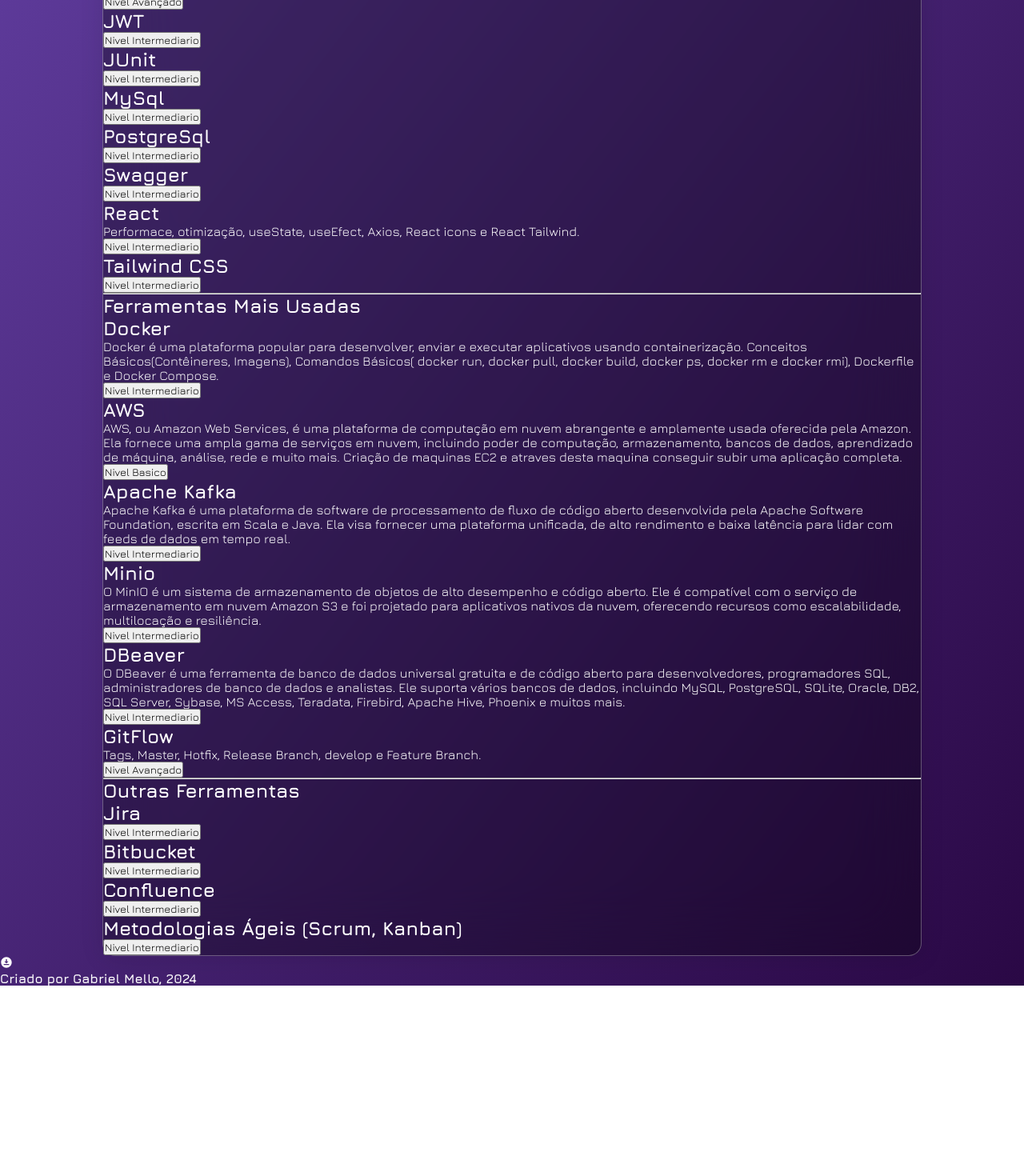
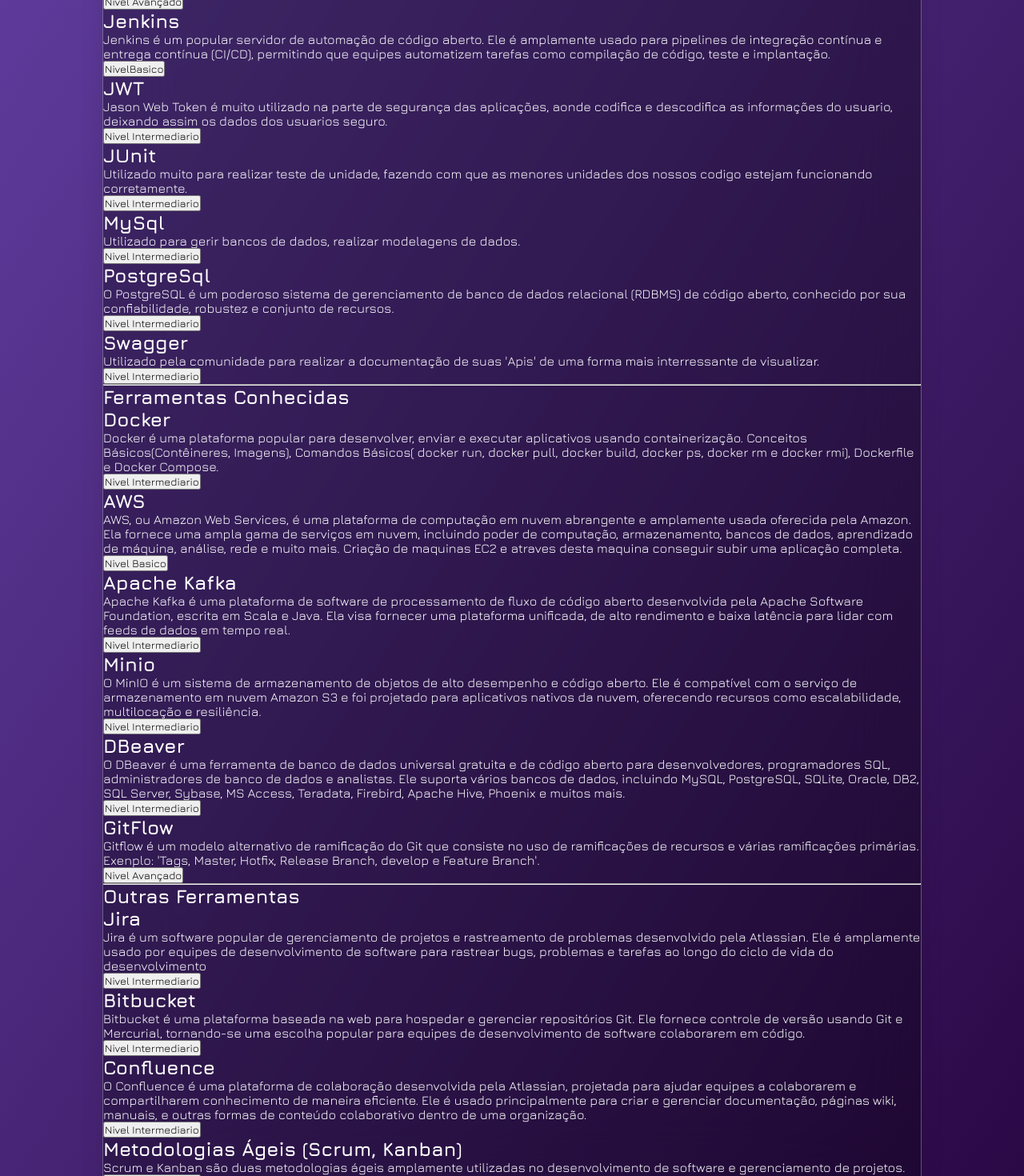
Before and after one commit to GabrielDeMirandaMello/my-portifolio, a React (Create React App) app: page / in a window 1280 px wide. Shown: the part 420-1890 px from the top of the page at 80% size. Before the commit the page ends 1652 px from the top, so only its background shows below. Built offline with nearby package versions, Linux system fonts and the light colour scheme.

Commit message:
home finalizada

```diff
--- a/src/pages/Home/home.jsx
+++ b/src/pages/Home/home.jsx
@@ -25,38 +25,33 @@
             levelOfExperience: "Nivel Avançado"
         },
         {
+            title: "Jenkins",
+            description: "Jenkins é um popular servidor de automação de código aberto. Ele é amplamente usado para pipelines de integração contínua e entrega contínua (CI/CD), permitindo que equipes automatizem tarefas como compilação de código, teste e implantação.",
+            levelOfExperience: "NivelBasico"
+        },
+        {
             title: "JWT",
-            description: "",
+            description: "Jason Web Token é muito utilizado na parte de segurança das aplicações, aonde codifica e descodifica as informações do usuario, deixando assim os dados dos usuarios seguro.",
             levelOfExperience: "Nivel Intermediario"
         },
         {
             title: "JUnit",
-            description: "",
+            description: "Utilizado muito para realizar teste de unidade, fazendo com que as menores unidades dos nossos codigo estejam funcionando corretamente.",
             levelOfExperience: "Nivel Intermediario"
         },
         {
             title: "MySql",
-            description: "",
+            description: "Utilizado para gerir bancos de dados, realizar modelagens de dados.",
             levelOfExperience: "Nivel Intermediario"
         },
         {
             title: "PostgreSql",
-            description: "",
+            description: "O PostgreSQL é um poderoso sistema de gerenciamento de banco de dados relacional (RDBMS) de código aberto, conhecido por sua confiabilidade, robustez e conjunto de recursos. ",
             levelOfExperience: "Nivel Intermediario"
         },
         {
             title: "Swagger",
-            description: "",
-            levelOfExperience: "Nivel Intermediario"
-        },
-        {
-            title: "React",
-            description: "Performace, otimização, useState, useEfect, Axios, React icons e React Tailwind.",
-            levelOfExperience: "Nivel Intermediario"
-        },
-        {
-            title: "Tailwind CSS",
-            description: "",
+            description: "Utilizado pela comunidade para realizar a documentação de suas 'Apis' de uma forma mais interressante de visualizar.",
             levelOfExperience: "Nivel Intermediario"
         }
     ]
@@ -88,29 +83,29 @@
         },
         {
             title: "GitFlow",
-            description: "Tags, Master, Hotfix, Release Branch, develop e Feature Branch.",
+            description: "Gitflow é um modelo alternativo de ramificação do Git que consiste no uso de ramificações de recursos e várias ramificações primárias. Exenplo: 'Tags, Master, Hotfix, Release Branch, develop e Feature Branch'.",
             levelOfExperience: "Nivel Avançado"
         }
     ]
     const others = [
         {
             title: "Jira",
-            description: "",
+            description: "Jira é um software popular de gerenciamento de projetos e rastreamento de problemas desenvolvido pela Atlassian. Ele é amplamente usado por equipes de desenvolvimento de software para rastrear bugs, problemas e tarefas ao longo do ciclo de vida do desenvolvimento",
             levelOfExperience: "Nivel Intermediario"
         },
         {
             title: "Bitbucket",
-            description: "",
+            description: "Bitbucket é uma plataforma baseada na web para hospedar e gerenciar repositórios Git. Ele fornece controle de versão usando Git e Mercurial, tornando-se uma escolha popular para equipes de desenvolvimento de software colaborarem em código.",
             levelOfExperience: "Nivel Intermediario"
         },
         {
             title: "Confluence",
-            description: "",
+            description: "O Confluence é uma plataforma de colaboração desenvolvida pela Atlassian, projetada para ajudar equipes a colaborarem e compartilharem conhecimento de maneira eficiente. Ele é usado principalmente para criar e gerenciar documentação, páginas wiki, manuais, e outras formas de conteúdo colaborativo dentro de uma organização.",
             levelOfExperience: "Nivel Intermediario"
         },
         {
             title: "Metodologias Ágeis (Scrum, Kanban)",
-            description: "",
+            description: "Scrum e Kanban são duas metodologias ágeis amplamente utilizadas no desenvolvimento de software e gerenciamento de projetos.",
             levelOfExperience: "Nivel Intermediario"
         }
     ]
@@ -157,7 +152,7 @@
 
                     </div>
                     <hr className='w-11/12  mt-5 mb-5' />
-                    <h1 className='text-3xl pb-3 mx-5 text-blue-500 font-black'>Tecnologias de Back End Aprendidas</h1>
+                    <h1 className='text-3xl pb-3 mx-5 text-blue-500 font-black'>Tecnologias de Back End e Front End Aprendidas</h1>
                     <div className='flex flex-wrap w-11/12'>
                         {backEndTecnologies.map((language) => (
                             <div className='flex flex-wrap w-auto'>
@@ -182,7 +177,7 @@
                         ))}
                     </div>
                     <hr className='w-11/12  mt-5 mb-5' />
-                    <h1 className='text-3xl pb-3 mx-5 text-blue-500 font-black'>Ferramentas Mais Usadas</h1>
+                    <h1 className='text-3xl pb-3 mx-5 text-blue-500 font-black'>Ferramentas Conhecidas</h1>
                     <div className='flex flex-wrap w-auto'>
                         {tools.map((language) => (
                             <div className='flex flex-wrap w-auto'>
```
